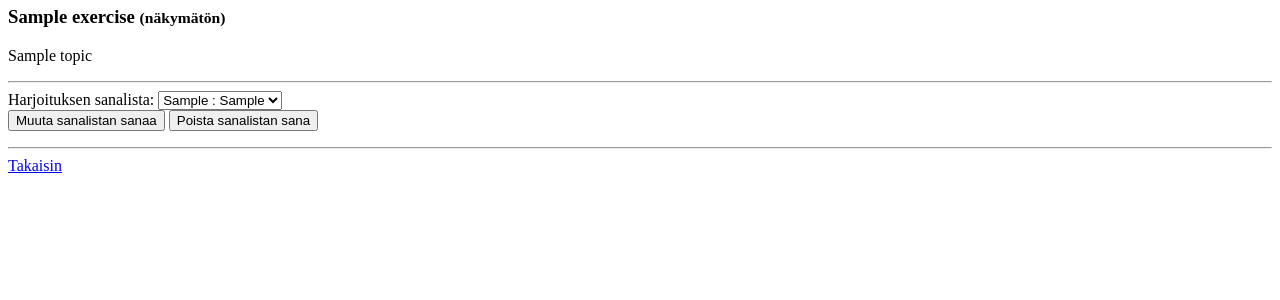
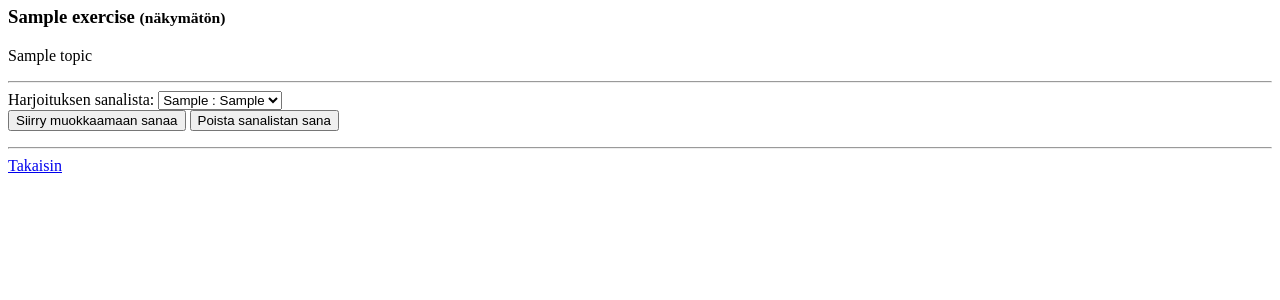
Before and after one commit to rtammisalo/ruotsitreeni, a Flask app: template templates/word.html in a window 1280 px wide. Shown: the part 284-584 px from the top of the page. Run offline with Flask 2, Linux system fonts and the light colour scheme; the template is opened without the code that fills it: most values are stand-ins (such as "Sample title", 1, 10 or a date in 2020); parts of the project's set-up code (start-up, migrations or seed data) failed here and were passed over.

Commit message:
Make the select-list default option into the currently modified word
Also changes wording the modify word button.

```diff
--- a/templates/word.html
+++ b/templates/word.html
@@ -52,7 +52,8 @@
                 <label for="wordSelection">Harjoituksen sanalista:</label>
                 <select class="form-control" id="wordSelection" name="wordSelection">
                     {% for word in words %}
-                        <option value="{{ word.id }}">{{ word.finnish_word}} : {{ word.swedish_word }}</option>
+                    {% if selected_word is defined and selected_word.id == word.id %}{% set selected_tag = "selected" %}{% endif %}
+                        <option value="{{ word.id }}" {{selected_tag}}>{{ word.finnish_word}} : {{ word.swedish_word }}</option>
                     {% endfor %}
                     {% if not words %}
                         <option>Ei sanoja</option>
@@ -61,7 +62,7 @@
             </div>
             {% if words %}
                 <div class="text-center">
-                    <button type="submit" class="btn btn-primary mb-2 w-75" name="modify">Muuta sanalistan sanaa</button>
+                    <button type="submit" class="btn btn-primary mb-2 w-75" name="modify">Siirry muokkaamaan sanaa</button>
                     <button type="submit" class="btn btn-primary w-75" name="remove">Poista sanalistan sana</button>
                 </div>
             {% endif %}
```
